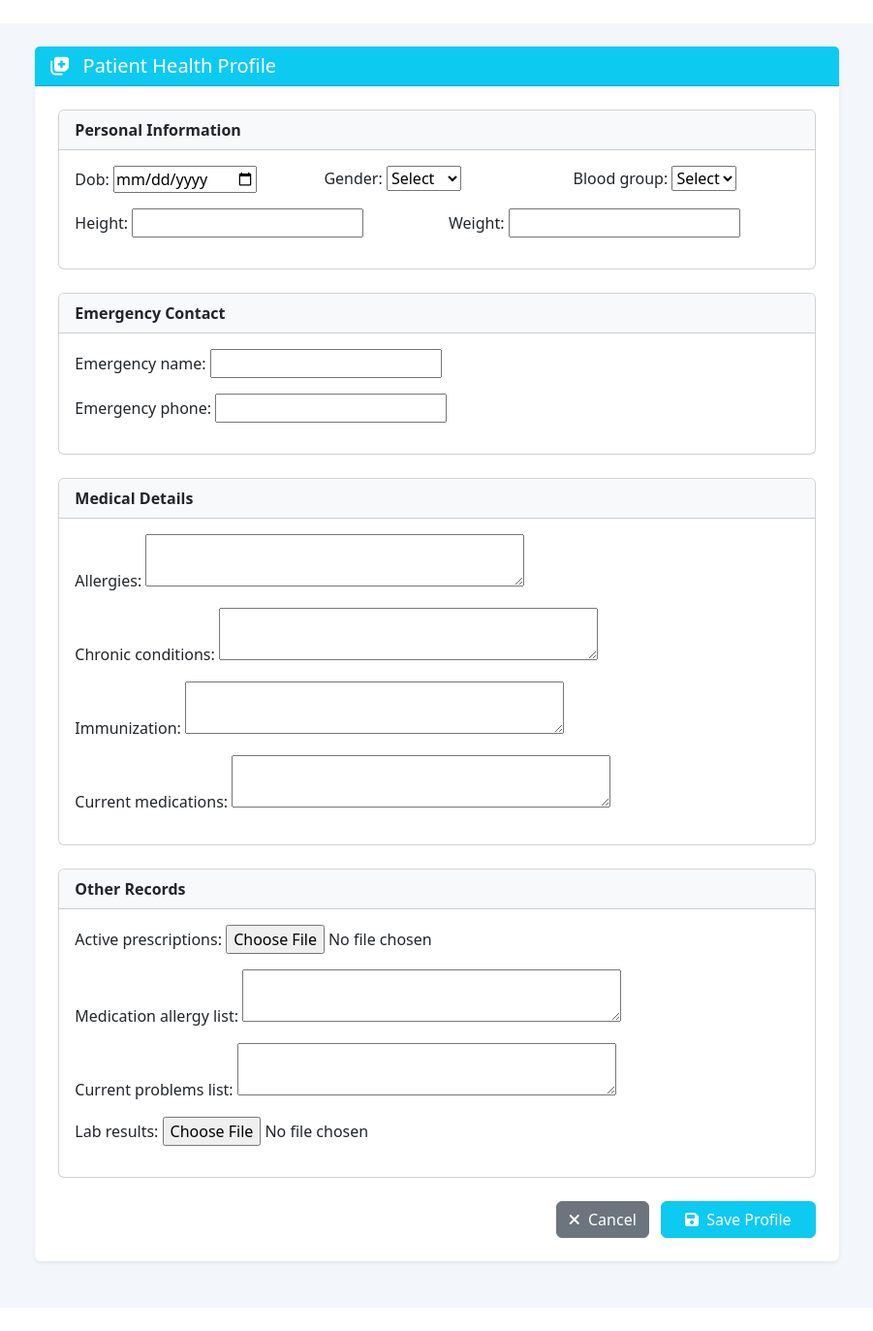
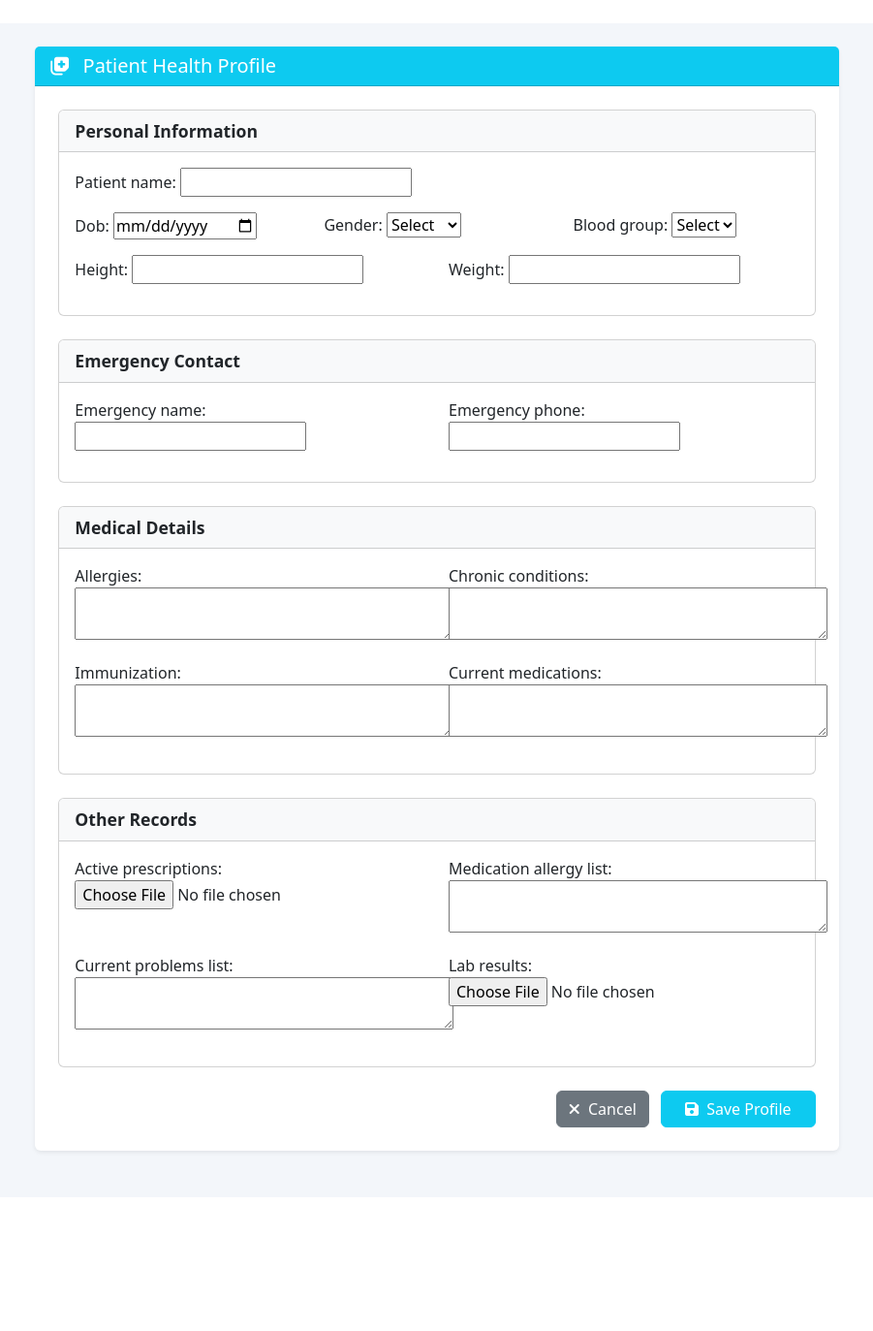
Before and after one commit to darpan02-cypher/OneHealth-Network-2.0, a Django app: page /accounts/dashboard/patient/health_profile/ in a window 1280 px wide. Shown: the part 56-1429 px from the top of the page at 97% size, without its empty margins (189-1090 px from the left). After the commit the page ends 1249 px from the top, so only its background shows below. Run offline with Django 3.2, Linux system fonts and the light colour scheme; the visitor is signed in with stand-in values (Sample User, id 1); data comes from the database, SQL or seed files in the repository; some libraries are stand-ins or nearby versions.

```diff
--- a/accounts/forms.py
+++ b/accounts/forms.py
@@ -43,10 +43,11 @@ class LoginForm(forms.Form):
 from django import forms
 from .models import HealthProfile
 
-class HealthProfileForm(forms.ModelForm): # This form is for the HealthProfile model
+class HealthProfileForm(forms.ModelForm):  # This form is for the HealthProfile model
     class Meta:
         model = HealthProfile
         fields = [
+            'patient_name',  # Allow users to input a custom name
             'dob', 'gender', 'blood_group', 'height', 'weight',
             'allergies', 'chronic_conditions',
             'emergency_name', 'emergency_phone',
--- a/accounts/models.py
+++ b/accounts/models.py
@@ -15,7 +15,9 @@ class PatientProfile(models.Model):
     medical_history = models.TextField(blank=True)
 
     def __str__(self):
-        return f"Patient: {self.user.username}"
+        if self.user:
+            return f"Patient: {self.user.username}"
+        return "Patient: (No User Associated)"
 
 class DoctorProfile(models.Model):
     user = models.OneToOneField(User, on_delete=models.CASCADE)
@@ -40,7 +42,7 @@ class InsuranceProfile(models.Model):
 
 class HealthProfile(models.Model):
     patient = models.OneToOneField(PatientProfile, on_delete=models.CASCADE, related_name='health_profile')
-
+    patient_name = models.CharField(max_length=255, blank=True, null=True)  # Ensure blank and null are allowed
     dob = models.DateField(null=True, blank=True)
     gender = models.CharField(max_length=20, blank=True)
     blood_group = models.CharField(max_length=5, blank=True)
--- a/accounts/urls.py
+++ b/accounts/urls.py
@@ -25,6 +25,9 @@ urlpatterns = [
     path('dashboard/patient/health_profile/details/', views.view_health_profile, name='view_health_profile'),
     path('dashboard/patient/schedule_appointment/', views.schedule_appointment, name='schedule_appointment'),
 
+    # View Patient Health Profile (Doctor's Dashboard)
+    path('dashboard/doctor/patient/<int:patient_id>/health_profile/', views.view_patient_health_profile, name='view_patient_health_profile'),
+
     # Logout URL
     path('logout/', LogoutView.as_view(next_page='index'), name='logout'),
 
--- a/accounts/views.py
+++ b/accounts/views.py
@@ -21,6 +21,7 @@ from .forms import HealthProfileForm
 from .models import HealthProfile, PatientProfile
 from django.contrib.auth.decorators import login_required
 from .models import InsuranceClaim
+from .forms import ScheduleAppointmentForm  # Correct import statement
 
 
 # Signup Views
@@ -117,10 +118,10 @@ def user_login(request, role):
         form = LoginForm(data=request.POST)
         if form.is_valid():
             user = authenticate(
-                email=form.cleaned_data['email'],  # Use email for authentication
+                username=form.cleaned_data['email'],  # Use email for authentication
                 password=form.cleaned_data['password']
             )
-            if user:
+            if user is not None:
                 login(request, user)
                 return redirect(f'{role}_dashboard')  # e.g., patient_dashboard
             else:
@@ -139,7 +140,14 @@ def patient_dashboard(request):
 
 @login_required
 def doctor_dashboard(request):
-    return render(request, 'doctor/dashboard.html')
+    patients = PatientProfile.objects.all()  # Fetch all patients
+
+    # Filter by patient_id if provided
+    patient_id = request.GET.get('patient_id')
+    if patient_id:
+        patients = patients.filter(id=patient_id)
+
+    return render(request, 'doctor/dashboard.html', {'patients': patients})
 
 @login_required
 def insurance_dashboard(request):
@@ -183,6 +191,9 @@ def patient_health_profile(request):
         if form.is_valid():
             health_profile = form.save(commit=False)
             health_profile.patient = patient_profile
+            # Ensure patient_name is set to a valid string
+            if not health_profile.patient_name:
+                health_profile.patient_name = request.user.username  # Default to username if not provided
             health_profile.save()
             return redirect('patient_dashboard')
     else:
@@ -226,10 +237,24 @@ def view_health_profile(request):
         'health_profile': health_profile
     })
 
-from .forms import ScheduleAppointmentForm
+@login_required
+def view_patient_health_profile(request, patient_id):
+    try:
+        # Fetch the patient profile using the provided patient_id
+        patient_profile = PatientProfile.objects.get(id=patient_id)
+        # Fetch the health profile associated with the patient
+        health_profile = HealthProfile.objects.get(patient=patient_profile)
+    except PatientProfile.DoesNotExist:
+        return HttpResponse("Patient not found.", status=404)
+    except HealthProfile.DoesNotExist:
+        return HttpResponse("Health profile not found for this patient.", status=404)
+
+    return render(request, 'doctor/view_patient_health_profile.html', {
+        'patient_profile': patient_profile,
+        'health_profile': health_profile
+    })
 
 #schedule appointment
-#just in this patient can make appointment and navigates to appintment form
 @login_required
 def schedule_appointment(request):
     if request.method == 'POST':
@@ -242,30 +267,17 @@ def schedule_appointment(request):
     else:
         form = ScheduleAppointmentForm()
     return render(request, 'patient/schedule_appointments.html', {'form': form})
-#     #doctor = forms.ModelChoiceField(queryset=DoctorProfile.objects.all(), label="Select Doctor")
-#     #appointment_date = forms.DateTimeField(label="Appointment Date")
-#     #appointment_time = forms.TimeField(label="Appointment Time")
-#     #reason = forms.CharField(widget=forms.Textarea, required=False, label="Reason for Appointment")
-#     #appointment = ScheduleAppointment.objects.create(
-#     #    patient=request.user.patientprofile,
-#     #    doctor=doctor,
-#     #    appointment_date=appointment_date,
-#     #    appointment_time=appointment_time,
-#     #    reason=reason
-
-
 
 #static appointment page
 def static_appointment_page(request):
     return render(request, 'patient/static_appointment_page.html')
-
-
 
 # Claim Insurance
 def claim_insurance(request):
     if request.method == 'POST':
         policy_number = request.POST['policy_number']
         claim_amount = request.POST['claim_amount']
+
         reason = request.POST['reason']
 
         # Save the claim to the database
--- a/templates/patient/health_profile_form.html
+++ b/templates/patient/health_profile_form.html
@@ -3,16 +3,21 @@
 
 {% block extra_css %}
     <link rel="stylesheet" href="{% static 'css/custom_form_styles.css' %}">
-    {# Add any additional custom styles here if needed #}
     <style>
-        /* Optional: Add slight bottom margin to labels if needed */
         .form-label {
-            margin-bottom: 0.3rem; /* Adjust as needed */
-            display: block; /* Ensure label takes its own line */
+            margin-bottom: 0.5rem;
+            display: block;
+            font-weight: 500;
         }
-        /* Ensure widgets take full width by default unless in columns */
         .form-control, .form-select {
             width: 100%;
+        }
+        .card-header {
+            font-size: 1.1rem;
+            font-weight: bold;
+        }
+        .form-section {
+            margin-bottom: 1.5rem;
         }
     </style>
 {% endblock %}
@@ -20,18 +25,17 @@
 {% block content %}
 <div class="container-fluid py-4" style="background-color: #f3f6fa;">
     <div class="row justify-content-center">
-        <div class="col-lg-10 col-xl-8"> {# Adjusted column width for potentially better centering on large screens #}
+        <div class="col-lg-10 col-xl-8">
             <div class="card shadow-sm border-0 mb-4">
                 <div class="card-header bg-info text-white">
                     <h5 class="mb-0">
                         <i class="fas fa-notes-medical me-2"></i> Patient Health Profile
                     </h5>
                 </div>
-                <div class="card-body p-4"> {# Added padding to card body #}
+                <div class="card-body p-4">
                     <form method="post" enctype="multipart/form-data" novalidate>
                         {% csrf_token %}
 
-                        {# Display non-field errors if any #}
                         {% if form.non_field_errors %}
                             <div class="alert alert-danger" role="alert">
                                 {% for error in form.non_field_errors %}
@@ -41,136 +45,150 @@
                         {% endif %}
 
                         <!-- Personal Info -->
-                        <div class="card mb-4"> {# Increased bottom margin #}
-                            <div class="card-header bg-light py-2"> {# Reduced padding #}
-                                <strong>Personal Information</strong>
+                        <div class="card form-section">
+                            <div class="card-header bg-light py-2">
+                                Personal Information
                             </div>
                             <div class="card-body">
                                 <div class="row">
+                                    <div class="col-md-12 mb-3">
+                                        <div class="form-group">
+                                            {{ form.patient_name.label_tag }}
+                                            {{ form.patient_name }}
+                                            {% if form.patient_name.errors %}<div class="invalid-feedback d-block">{{ form.patient_name.errors }}</div>{% endif %}
+                                        </div>
+                                    </div>
+                                </div>
+                                <div class="row">
                                     <div class="col-md-4 mb-3">
+                                        <div class="form-group">
                                             {{ form.dob.label_tag }}
                                             {{ form.dob }}
                                             {% if form.dob.errors %}<div class="invalid-feedback d-block">{{ form.dob.errors }}</div>{% endif %}
-                                        {% if form.dob.help_text %}<small class="form-text text-muted">{{ form.dob.help_text }}</small>{% endif %}
+                                        </div>
                                     </div>
                                     <div class="col-md-4 mb-3">
+                                        <div class="form-group">
                                             {{ form.gender.label_tag }}
                                             {{ form.gender }}
                                             {% if form.gender.errors %}<div class="invalid-feedback d-block">{{ form.gender.errors }}</div>{% endif %}
-                                        {% if form.gender.help_text %}<small class="form-text text-muted">{{ form.gender.help_text }}</small>{% endif %}
+                                        </div>
                                     </div>
                                     <div class="col-md-4 mb-3">
+                                        <div class="form-group">
                                             {{ form.blood_group.label_tag }}
                                             {{ form.blood_group }}
                                             {% if form.blood_group.errors %}<div class="invalid-feedback d-block">{{ form.blood_group.errors }}</div>{% endif %}
-                                        {% if form.blood_group.help_text %}<small class="form-text text-muted">{{ form.blood_group.help_text }}</small>{% endif %}
+                                        </div>
                                     </div>
                                 </div>
                                 <div class="row">
                                     <div class="col-md-6 mb-3">
+                                        <div class="form-group">
                                             {{ form.height.label_tag }}
                                             {{ form.height }}
                                             {% if form.height.errors %}<div class="invalid-feedback d-block">{{ form.height.errors }}</div>{% endif %}
-                                        {% if form.height.help_text %}<small class="form-text text-muted">{{ form.height.help_text }}</small>{% endif %}
+                                        </div>
                                     </div>
                                     <div class="col-md-6 mb-3">
+                                        <div class="form-group">
                                             {{ form.weight.label_tag }}
                                             {{ form.weight }}
                                             {% if form.weight.errors %}<div class="invalid-feedback d-block">{{ form.weight.errors }}</div>{% endif %}
-                                        {% if form.weight.help_text %}<small class="form-text text-muted">{{ form.weight.help_text }}</small>{% endif %}
+                                        </div>
                                     </div>
                                 </div>
                             </div>
                         </div>
 
                         <!-- Emergency Contact -->
-                        <div class="card mb-4"> {# Increased bottom margin #}
-                            <div class="card-header bg-light py-2"> {# Reduced padding #}
-                                <strong>Emergency Contact</strong>
+                        <div class="card form-section">
+                            <div class="card-header bg-light py-2">
+                                Emergency Contact
                             </div>
                             <div class="card-body">
-                                <div class="mb-3">
+                                <div class="row">
+                                    <div class="col-md-6 mb-3">
                                         {{ form.emergency_name.label_tag }}
                                         {{ form.emergency_name }}
                                         {% if form.emergency_name.errors %}<div class="invalid-feedback d-block">{{ form.emergency_name.errors }}</div>{% endif %}
-                                    {% if form.emergency_name.help_text %}<small class="form-text text-muted">{{ form.emergency_name.help_text }}</small>{% endif %}
                                     </div>
-                                <div class="mb-3">
+                                    <div class="col-md-6 mb-3">
                                         {{ form.emergency_phone.label_tag }}
                                         {{ form.emergency_phone }}
                                         {% if form.emergency_phone.errors %}<div class="invalid-feedback d-block">{{ form.emergency_phone.errors }}</div>{% endif %}
-                                    {% if form.emergency_phone.help_text %}<small class="form-text text-muted">{{ form.emergency_phone.help_text }}</small>{% endif %}
+                                    </div>
                                 </div>
                             </div>
                         </div>
 
                         <!-- Medical Details -->
-                        <div class="card mb-4"> {# Increased bottom margin #}
-                            <div class="card-header bg-light py-2"> {# Reduced padding #}
-                                <strong>Medical Details</strong>
+                        <div class="card form-section">
+                            <div class="card-header bg-light py-2">
+                                Medical Details
                             </div>
                             <div class="card-body">
-                                <div class="mb-3">
+                                <div class="row">
+                                    <div class="col-md-6 mb-3">
                                         {{ form.allergies.label_tag }}
                                         {{ form.allergies }}
                                         {% if form.allergies.errors %}<div class="invalid-feedback d-block">{{ form.allergies.errors }}</div>{% endif %}
-                                    {% if form.allergies.help_text %}<small class="form-text text-muted">{{ form.allergies.help_text }}</small>{% endif %}
                                     </div>
-                                <div class="mb-3">
+                                    <div class="col-md-6 mb-3">
                                         {{ form.chronic_conditions.label_tag }}
                                         {{ form.chronic_conditions }}
                                         {% if form.chronic_conditions.errors %}<div class="invalid-feedback d-block">{{ form.chronic_conditions.errors }}</div>{% endif %}
-                                    {% if form.chronic_conditions.help_text %}<small class="form-text text-muted">{{ form.chronic_conditions.help_text }}</small>{% endif %}
                                     </div>
-                                <div class="mb-3">
+                                </div>
+                                <div class="row">
+                                    <div class="col-md-6 mb-3">
                                         {{ form.immunization.label_tag }}
                                         {{ form.immunization }}
                                         {% if form.immunization.errors %}<div class="invalid-feedback d-block">{{ form.immunization.errors }}</div>{% endif %}
-                                    {% if form.immunization.help_text %}<small class="form-text text-muted">{{ form.immunization.help_text }}</small>{% endif %}
                                     </div>
-                                <div class="mb-3">
+                                    <div class="col-md-6 mb-3">
                                         {{ form.current_medications.label_tag }}
                                         {{ form.current_medications }}
                                         {% if form.current_medications.errors %}<div class="invalid-feedback d-block">{{ form.current_medications.errors }}</div>{% endif %}
-                                    {% if form.current_medications.help_text %}<small class="form-text text-muted">{{ form.current_medications.help_text }}</small>{% endif %}
+                                    </div>
                                 </div>
                             </div>
                         </div>
 
                         <!-- Other Records -->
-                        <div class="card mb-4"> {# Increased bottom margin #}
-                            <div class="card-header bg-light py-2"> {# Reduced padding #}
-                                <strong>Other Records</strong>
+                        <div class="card form-section">
+                            <div class="card-header bg-light py-2">
+                                Other Records
                             </div>
                             <div class="card-body">
-                                <div class="mb-3">
+                                <div class="row">
+                                    <div class="col-md-6 mb-3">
                                         {{ form.active_prescriptions.label_tag }}
                                         {{ form.active_prescriptions }}
                                         {% if form.active_prescriptions.errors %}<div class="invalid-feedback d-block">{{ form.active_prescriptions.errors }}</div>{% endif %}
-                                    {% if form.active_prescriptions.help_text %}<small class="form-text text-muted">{{ form.active_prescriptions.help_text }}</small>{% endif %}
                                     </div>
-                                <div class="mb-3">
+                                    <div class="col-md-6 mb-3">
                                         {{ form.medication_allergy_list.label_tag }}
                                         {{ form.medication_allergy_list }}
                                         {% if form.medication_allergy_list.errors %}<div class="invalid-feedback d-block">{{ form.medication_allergy_list.errors }}</div>{% endif %}
-                                    {% if form.medication_allergy_list.help_text %}<small class="form-text text-muted">{{ form.medication_allergy_list.help_text }}</small>{% endif %}
                                     </div>
-                                <div class="mb-3">
+                                </div>
+                                <div class="row">
+                                    <div class="col-md-6 mb-3">
                                         {{ form.current_problems_list.label_tag }}
                                         {{ form.current_problems_list }}
                                         {% if form.current_problems_list.errors %}<div class="invalid-feedback d-block">{{ form.current_problems_list.errors }}</div>{% endif %}
-                                    {% if form.current_problems_list.help_text %}<small class="form-text text-muted">{{ form.current_problems_list.help_text }}</small>{% endif %}
                                     </div>
-                                <div class="mb-3">
+                                    <div class="col-md-6 mb-3">
                                         {{ form.lab_results.label_tag }}
                                         {{ form.lab_results }}
                                         {% if form.lab_results.errors %}<div class="invalid-feedback d-block">{{ form.lab_results.errors }}</div>{% endif %}
-                                    {% if form.lab_results.help_text %}<small class="form-text text-muted">{{ form.lab_results.help_text }}</small>{% endif %}
+                                    </div>
                                 </div>
                             </div>
                         </div>
 
-                        <div class="text-end mt-4"> {# Added top margin to button container #}
+                        <div class="text-end mt-4">
                             <a href="{% url 'patient_dashboard' %}" class="btn btn-secondary me-2">
                                 <i class="fas fa-times me-1"></i> Cancel
                             </a>
```
Also changed, not shown: templates/doctor/dashboard.html (+43 -0 lines), templates/doctor/view_patient_health_profile.html (added, +26 -0 lines), templates/patient/view_health_profile.html (+75 -14 lines), accounts/migrations/0006_insuranceclaim_scheduleappointment.py (added), accounts/migrations/0007_healthprofile_patient_name.py (added). Lines whose indentation alone changed are shown as unchanged.
